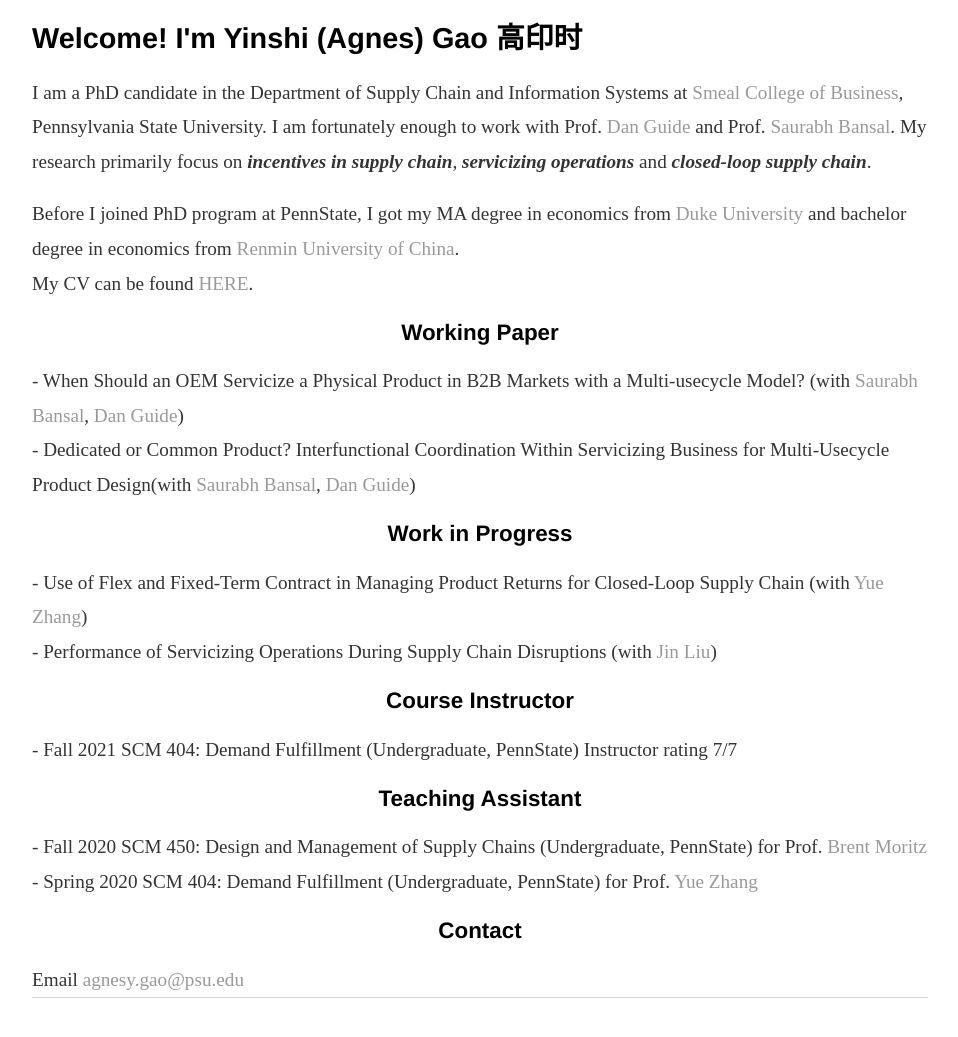
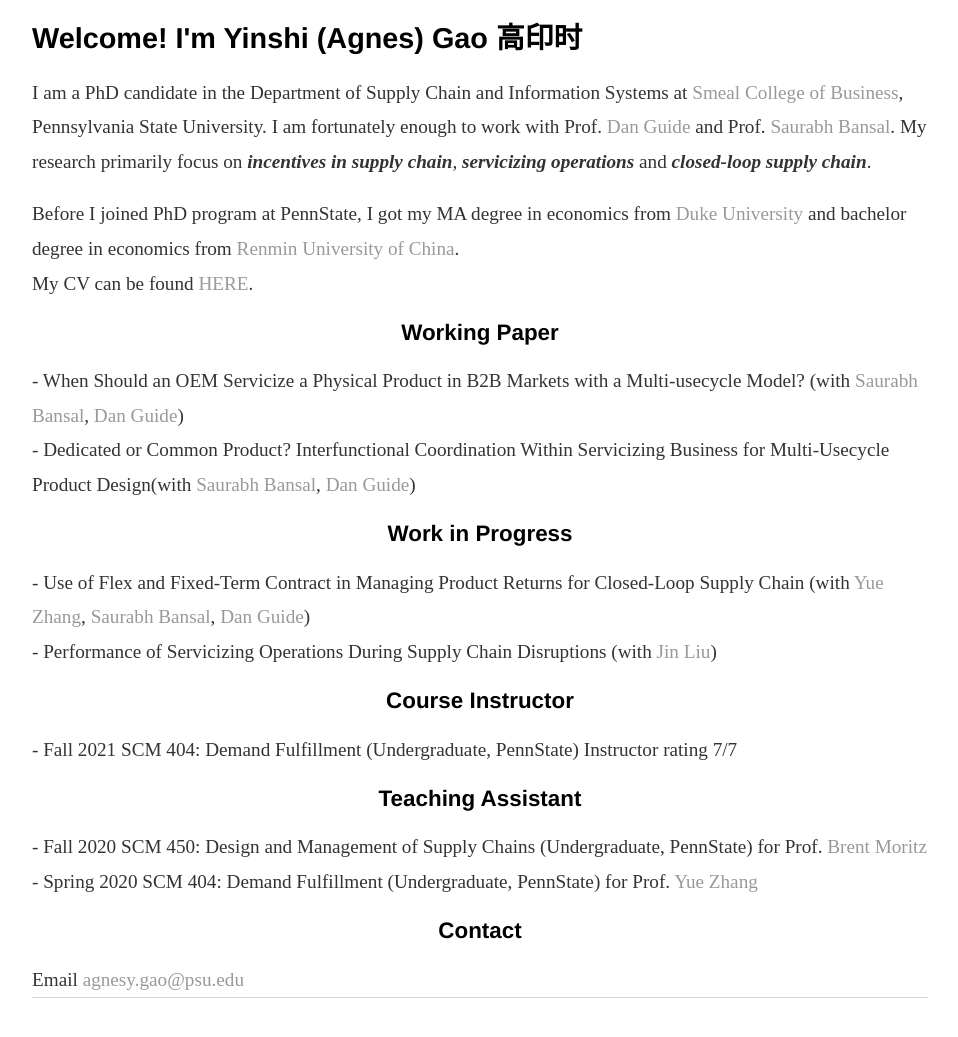
Before and after one commit to yinshi-gao/yinshi-gao.github.io, a Jekyll site: the page built from index.html, in a window 1280 px wide, cut to the strip 375-1433 px from the top of the page. Shown: the top 1037 px of the strip, without its empty margins (160-1118 px from the left). Built offline with Jekyll 4.4.1, drawn with Linux system fonts in a browser that asks for light colours.

Commit message:
Update index.html

```diff
--- a/index.html
+++ b/index.html
@@ -25,7 +25,8 @@
 	</p2>
 	<h2>Work in Progress</h2>
 	<p2>- Use of Flex and Fixed-Term Contract in Managing Product Returns for Closed-Loop Supply Chain
-		(with <a href="https://sites.google.com/site/yuezhangfuqua/">Yue Zhang</a>)</p2>
+		(with <a href="https://sites.google.com/site/yuezhangfuqua/">Yue Zhang</a>, <a href="https://directory.smeal.psu.edu/sub32">Saurabh Bansal</a>,
+		<a href="http://www.personal.psu.edu/drg16/">Dan Guide</a>)</p2>
 	<br>
 	<p2>- Performance of Servicizing Operations During Supply Chain Disruptions
 		(with <a href="https://sites.google.com/view/jinliusite/">Jin Liu</a>)</p2>
```
